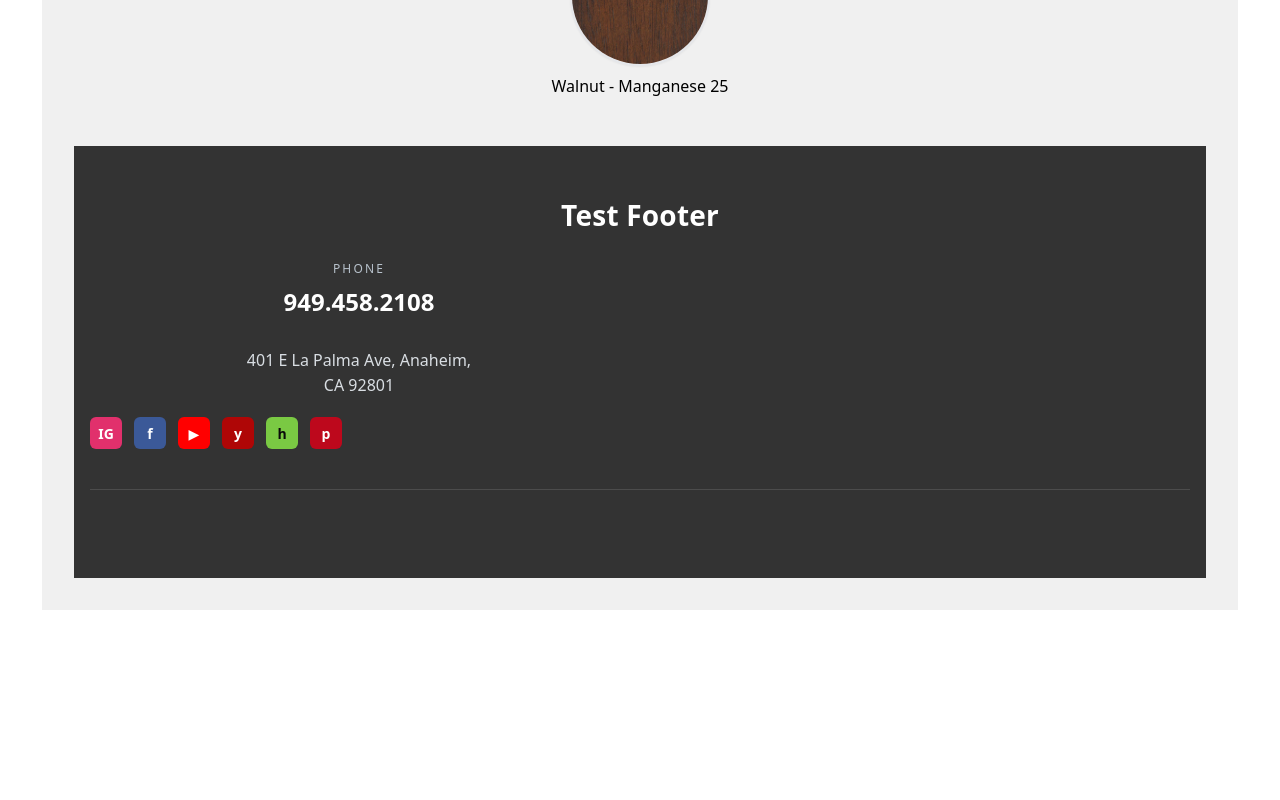
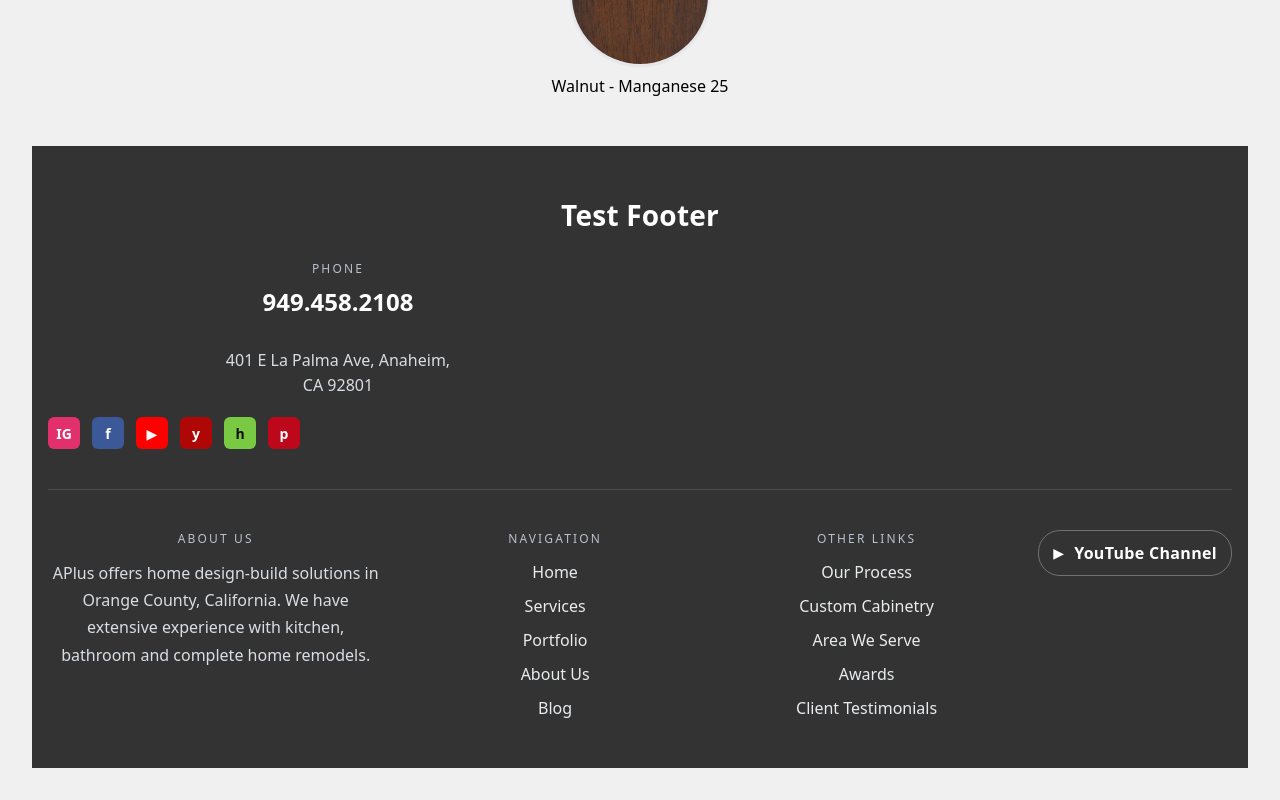
Before and after one commit to CrisSal2/APlus-Color-Selection, a React (Vite) app: page / in a window 1280 px wide. Shown: the part 958-1758 px from the top of the page. Before the commit the page ends 1568 px from the top, so only its background shows below. Built offline with nearby package versions, Linux system fonts and the light colour scheme.

Commit message:
almost done with footer

```diff
--- a/src/components/SiteFooter.jsx
+++ b/src/components/SiteFooter.jsx
@@ -35,8 +35,43 @@ export default function SiteFooter() {
 
 
                 {/* Lower links */}
-
+                <section className='links-grid'>
+                    <div className='about'>
+                        <div className='section-label'>About Us</div>
+                        <p>
+                            APlus offers home design‑build solutions in Orange County,
+                            California. We have extensive experience with kitchen, bathroom
+                            and complete home remodels.
+                        </p>
+                    </div>
+                        <nav className="nav-col" aria-label="Footer navigation">
+                            <div className="section-label">Navigation</div>
+                            <ul>
+                                <li><a href="https://www.aplushomeimprovements.com/">Home</a></li>
+                                <li><a href="https://www.aplushomeimprovements.com/services/">Services</a></li>
+                                <li><a href="https://www.aplushomeimprovements.com/gallery/">Portfolio</a></li>
+                                <li><a href="https://www.aplushomeimprovements.com/about-us/">About Us</a></li>
+                                <li><a href="https://www.aplushomeimprovements.com/blog/">Blog</a></li>
+                            </ul>
+                        </nav>
+                        <nav className="nav-col" aria-label="Other links">
+                            <div className="section-label">Other Links</div>
+                            <ul>
+                                <li><a href="#">Our Process</a></li>
+                                <li><a href="#">Custom Cabinetry</a></li>
+                                <li><a href="#">Area We Serve</a></li>
+                                <li><a href="#">Awards</a></li>
+                                <li><a href="#">Client Testimonials</a></li>
+                            </ul>
+                        </nav>
+                        <div className="youtube-col">
+                            <div className="youtube-pill">
+                                <span className="play">▶</span>
+                                <span className="yt-label">YouTube Channel</span>
+                            </div>
+                        </div>
+                </section>
             </div>
         </footer>
-    )
+    );
 };
```
